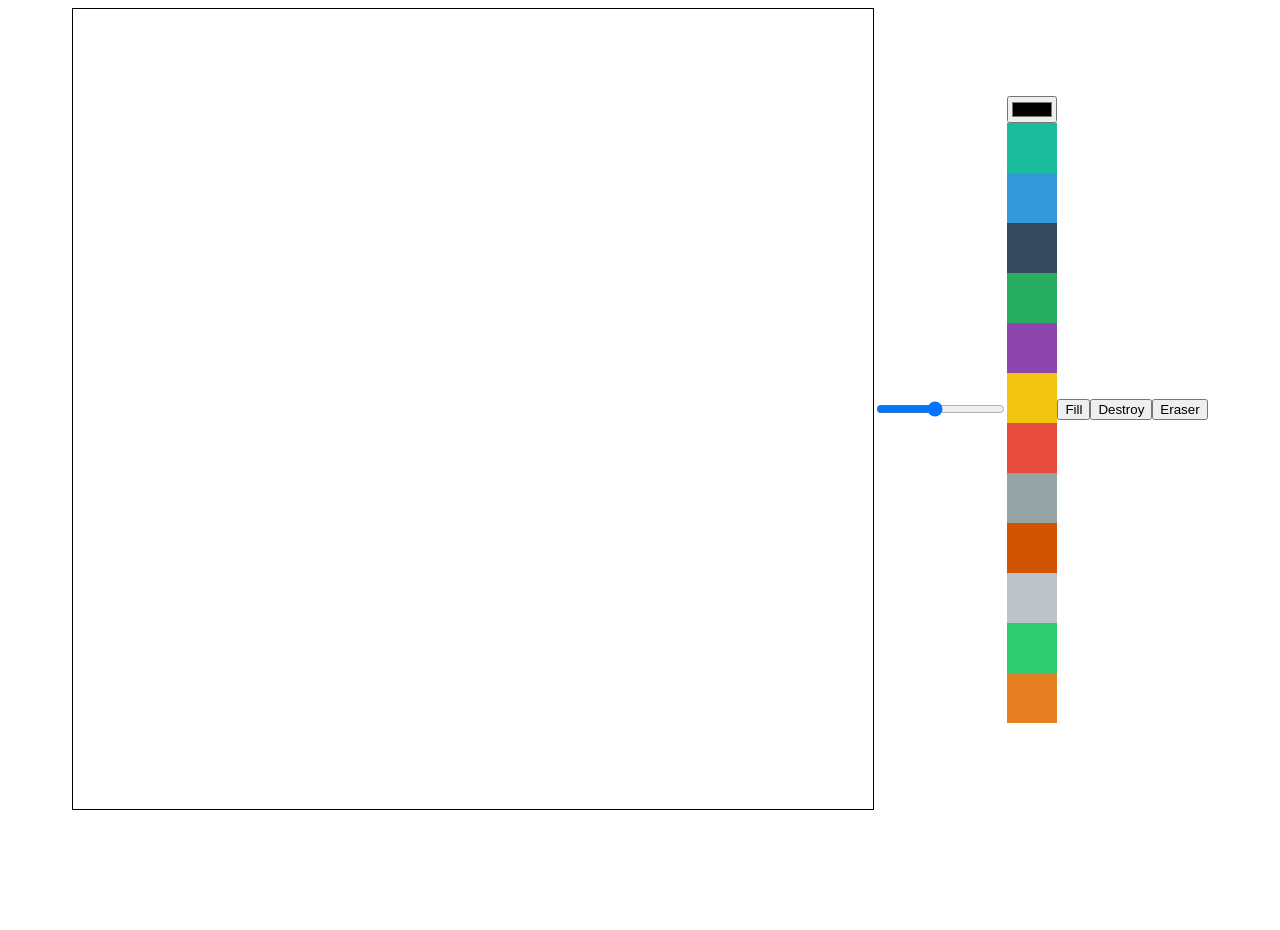
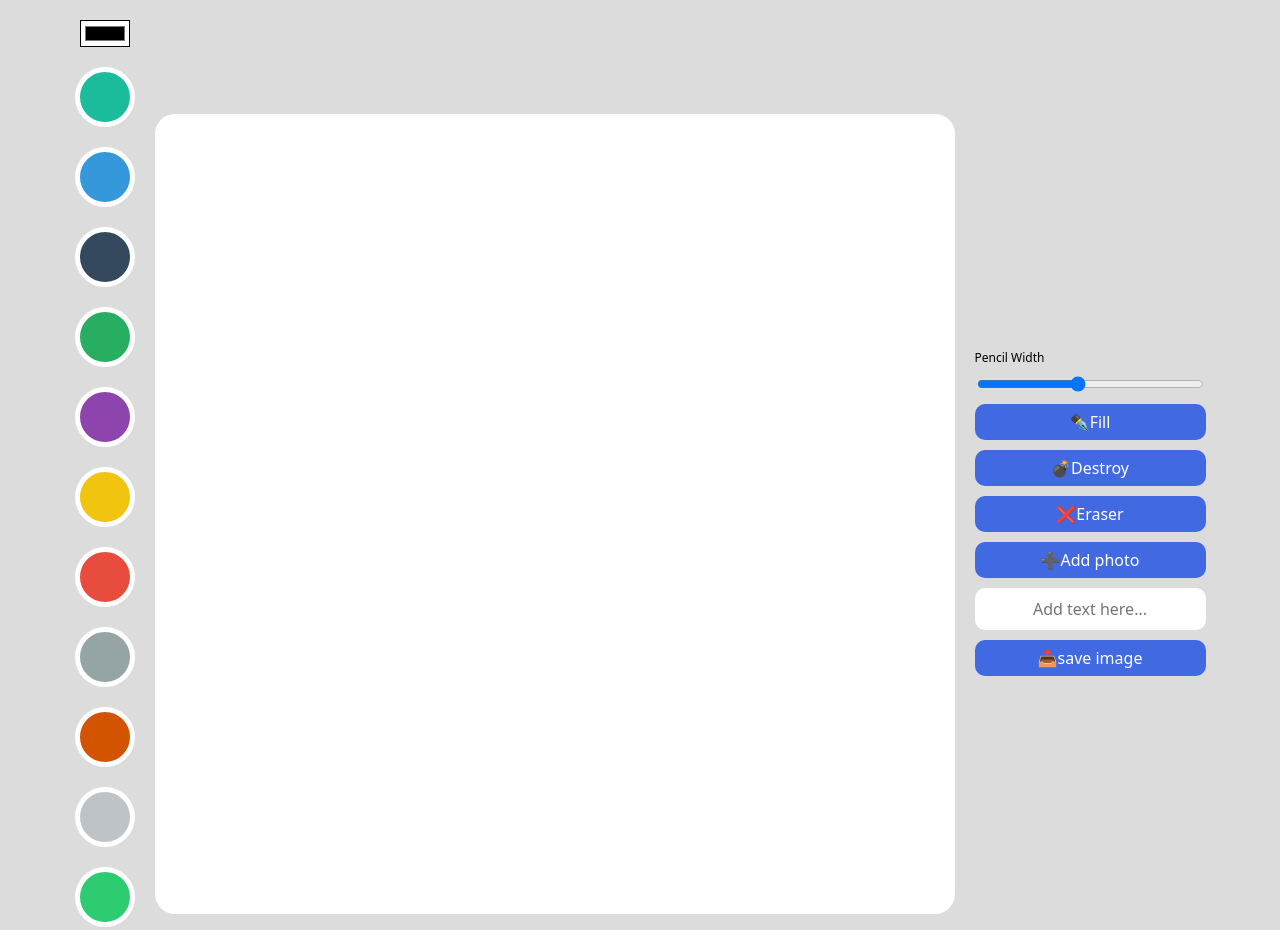
Before and after one commit to thwjd1245/VanilaJS_Drawing-board_App, a plain HTML site: page index.html in a window 1280 px wide. Shown: the top 930 px of the page. Before the commit the page ends 818 px from the top, so only its background shows below. Drawn offline with Linux system fonts and the light colour scheme.

Commit message:
first complete

```diff
--- a/app.js
+++ b/app.js
@@ -1,3 +1,6 @@
+const saveBtn = document.getElementById("save");
+const textInput = document.getElementById("text");
+const fileInput = document.getElementById("file");
 const modeBtn = document.getElementById("mode-btn");
 const destroyBtn = document.getElementById("destroy-btn");
 const eraserBtn = document.getElementById("eraser-btn");
@@ -15,6 +18,7 @@ const CANVAS_HEIGHT = 800;
 canvas.width = CANVAS_WIDTH;
 canvas.height = CANVAS_HEIGHT;
 ctx.lineWidth = lineWidth.value;
+ctx.lineCap = "round";
 let isPainting = false;
 let isFilling = false;
 
@@ -81,6 +85,37 @@ function onEraserClick(){
     modeBtn.innerText = "Fill";
 }
 
+function onFileChange(event){
+    const file = event.target.files[0];
+    const url = URL.createObjectURL(file);
+    const image = new Image();
+    image.src = url;
+    image.onload = function(){
+        ctx.drawImage(image, 0,0, CANVAS_WIDTH, CANVAS_HEIGHT);
+        fileInput.value = null;
+    }
+}
+
+function onDoubleClick(event){
+    const text = textInput.value;
+    if(text !== ""){
+        ctx.save();
+        ctx.lineWidth = 1;
+        ctx.font = "58px serif";
+        ctx.fillText(text, event.offsetX, event.offsetY);
+        ctx.restore();
+    }
+}
+
+function onSaveClick(){
+    const url = canvas.toDataURL();
+    const a = document.createElement("a");
+    a.href = url;
+    a.download = "myDrawing.png";
+    a.click();
+}
+
+canvas.addEventListener("dblclick", onDoubleClick);
 canvas.addEventListener("mousemove", onMove);
 canvas.addEventListener("mousedown", startPainting);
 canvas.addEventListener("mouseup", cancelPainting);
@@ -97,3 +132,5 @@ onColorClick))
 modeBtn.addEventListener("click", onModeClick);
 destroyBtn.addEventListener("click", onDestroyClick);
 eraserBtn.addEventListener("click", onEraserClick);
+fileInput.addEventListener("change", onFileChange);
+saveBtn.addEventListener("click", onSaveClick);
--- a/index.html
+++ b/index.html
@@ -8,11 +8,8 @@
     <title>Drawing-board</title>
 </head>
 <body>
-    <canvas></canvas>
-    <!-- 펜 크기 설정 -->
-    <input id="line-width" type="range" min="1" max="10" value="5" step="0.1" />
     <!-- 선택 색상 -->
-    <div>
+    <div class="color-options">
         <input type="color" id="color" />
         <div
             class="color-option"
@@ -75,12 +72,36 @@
             data-color="#e67e22">
         </div>
     </div>
-    <!-- 전체 색 칠하기 -->
-    <button id="mode-btn">Fill</button>
-    <!-- 전체 지우개 -->
-    <button id="destroy-btn">Destroy</button>
-    <!-- 지우개 -->
-    <button id="eraser-btn">Eraser</button>
+
+    <canvas></canvas>
+
+    <div class="btns">
+        <!-- 펜 크기 설정 -->
+        <span>Pencil Width</span>
+        <input
+            id="line-width"
+            type="range"
+            min="1"
+            max="10"
+            value="5"
+            step="0.1"
+        />
+
+        <!-- 전체 색 칠하기 -->
+        <button id="mode-btn">✒️Fill</button>
+        <!-- 전체 지우개 -->
+        <button id="destroy-btn">💣Destroy</button>
+        <!-- 지우개 -->
+        <button id="eraser-btn">❌Eraser</button>
+        <!-- 이미지 열기 -->
+        <label for="file">
+            ➕Add photo
+        <input type="file" accept="image/*" id="file" /> </label>
+        <!-- 글자 입력 -->
+        <input type="text" placeholder="Add text here..." id="text" />
+        <!-- 그림 저장 -->
+        <button id="save">📥save image</button>
+    </div>
 
     <!-- 스크립트 연결 -->
     <script src="app.js"></script>
--- /dev/null
+++ b/reset.css
@@ -0,0 +1,44 @@
+
+html, body, div, span, applet, object, iframe,
+h1, h2, h3, h4, h5, h6, p, blockquote, pre,
+a, abbr, acronym, address, big, cite, code,
+del, dfn, em, img, ins, kbd, q, s, samp,
+small, strike, strong, sub, sup, tt, var,
+b, u, i, center,
+dl, dt, dd, ol, ul, li,
+fieldset, form, label, legend,
+table, caption, tbody, tfoot, thead, tr, th, td,
+article, aside, canvas, details, embed,
+figure, figcaption, footer, header, hgroup,
+menu, nav, output, ruby, section, summary,
+time, mark, audio, video {
+	margin: 0;
+	padding: 0;
+	border: 0;
+	font-size: 100%;
+	font: inherit;
+	vertical-align: baseline;
+}
+/* HTML5 display-role reset for older browsers */
+article, aside, details, figcaption, figure,
+footer, header, hgroup, menu, nav, section {
+	display: block;
+}
+body {
+	line-height: 1;
+}
+ol, ul {
+	list-style: none;
+}
+blockquote, q {
+	quotes: none;
+}
+blockquote:before, blockquote:after,
+q:before, q:after {
+	content: '';
+	content: none;
+}
+table {
+	border-collapse: collapse;
+	border-spacing: 0;
+}
--- a/styles.css
+++ b/styles.css
@@ -1,7 +1,13 @@
-canvas{
-    width: 800px;
-    height: 800px;
-    border: 1px solid black;
+@import "reset.css";
+
+body{
+    display: flex;
+    gap: 20px;
+    justify-content: space-between;
+    align-items: flex-start;
+    background-color: gainsboro;
+    padding: 20px;
+    font-family: system-ui, -apple-system, BlinkMacSystemFont, 'Segoe UI', Roboto, Oxygen, Ubuntu, Cantarell, 'Open Sans', 'Helvetica Neue', sans-serif ;
 }
 
 body{
@@ -10,8 +16,73 @@ body{
     align-items: center;
 }
 
+canvas{
+    width: 800px;
+    height: 800px;
+    background-color: white;
+    border-radius: 20px;
+}
+
+.btns{
+    display: flex;
+    flex-direction: column;
+    gap:10px;
+}
+
+.color-options{
+    display: flex;
+    flex-direction: column;
+    gap: 20px;
+    align-items: center;
+}
+
 .color-option{
     width: 50px;
     height: 50px;
+    border-radius: 50%;
     cursor: pointer;
+    border: 5px solid white;
+    transition: transform ease-in-out .3s;
 }
+
+.color-option:hover{
+    transform: scale(1.2);
+}
+
+input#color{
+    background-color: white;
+}
+
+button,
+label{
+    all:unset;
+    padding: 10px 0px;
+    text-align: center;
+    background-color: royalblue;
+    color: white;
+    font-weight: 500;
+    cursor: pointer;
+    border-radius: 10px;
+    transition: opacity linear .3s;
+}
+
+button:hover{
+    opacity: 0.8;
+}
+
+input#file{
+    display: none;
+}
+
+input#text{
+    all:unset;
+    padding: 10px 0px;
+    border-radius: 10px;
+    font-weight: 500;
+    text-align: center;
+    background-color: white;
+}
+
+span{
+    font-size: 12px;
+}
```
